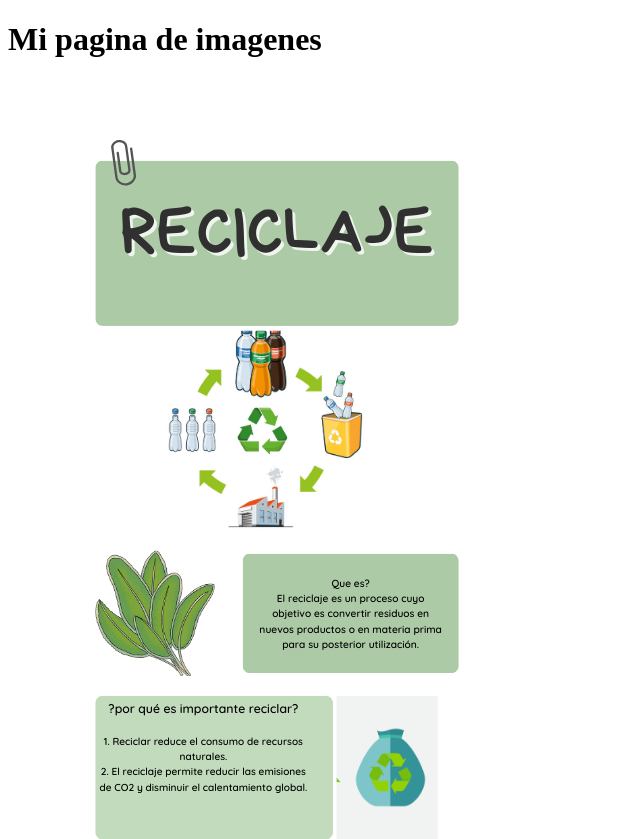
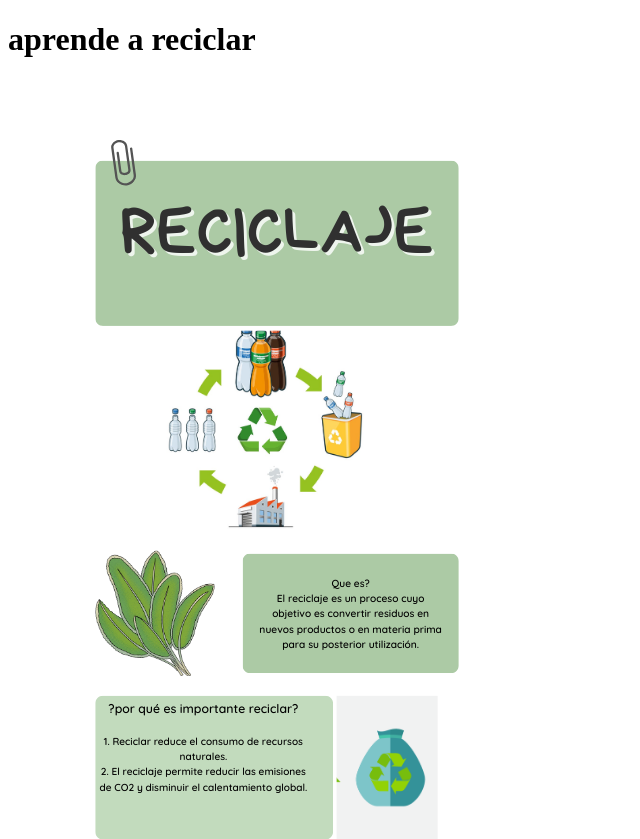
Before and after one commit to Alado2009/web, a plain HTML site: page index.html in a window 1280 px wide. Shown: the top 839 px of the page, without its empty margins (0-640 px from the left). Drawn offline with Linux system fonts and the light colour scheme.

Commit message:
Update index.html

```diff
--- a/index.html
+++ b/index.html
@@ -4,7 +4,7 @@
 <title>Aprende a reciclar</title>
 </head>
 <body>
-<h1>Mi pagina de imagenes</h1>
+<h1>aprende a reciclar</h1>
 <div class="galeria">
 <img src="rec889899.png" alt="Reciclar">
 <img src="recicla.jpg" alt="RECICLAR">
```
